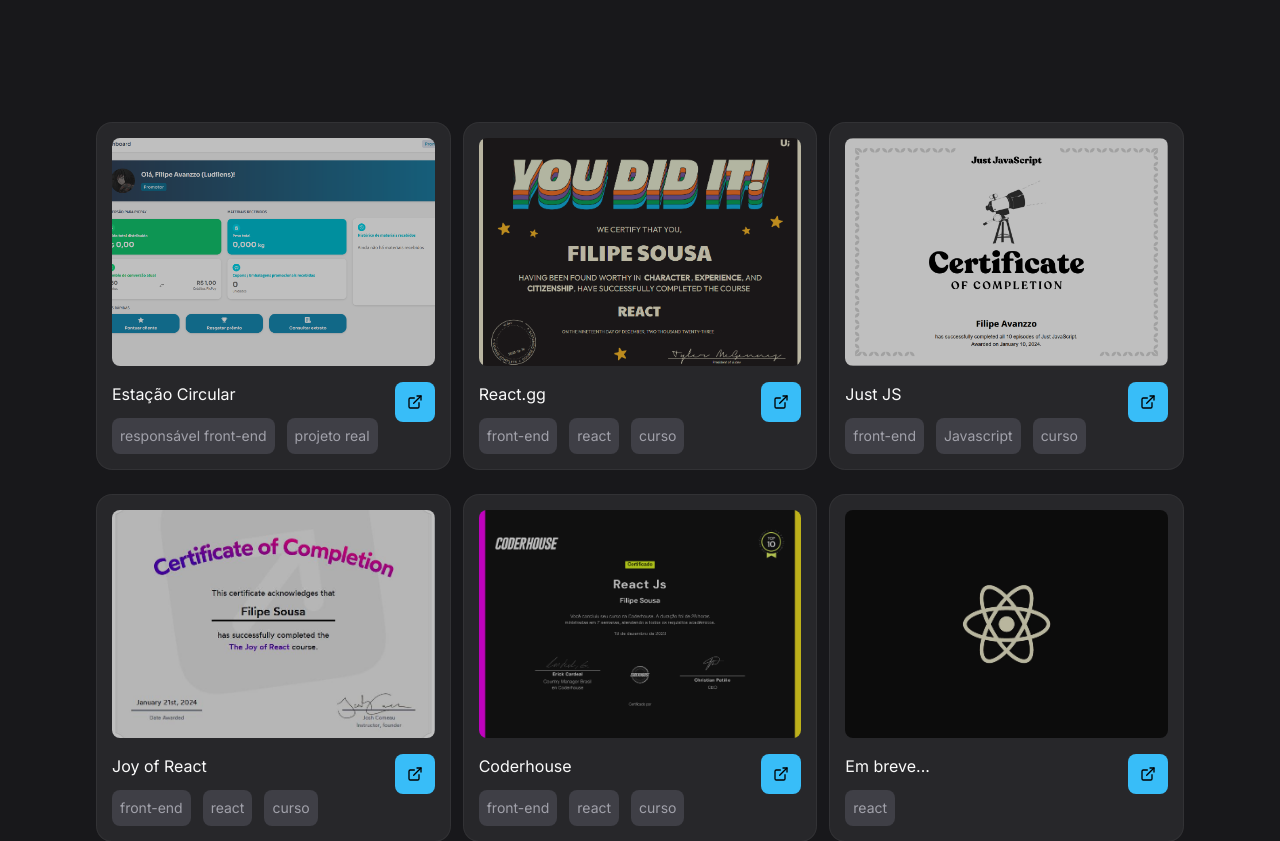
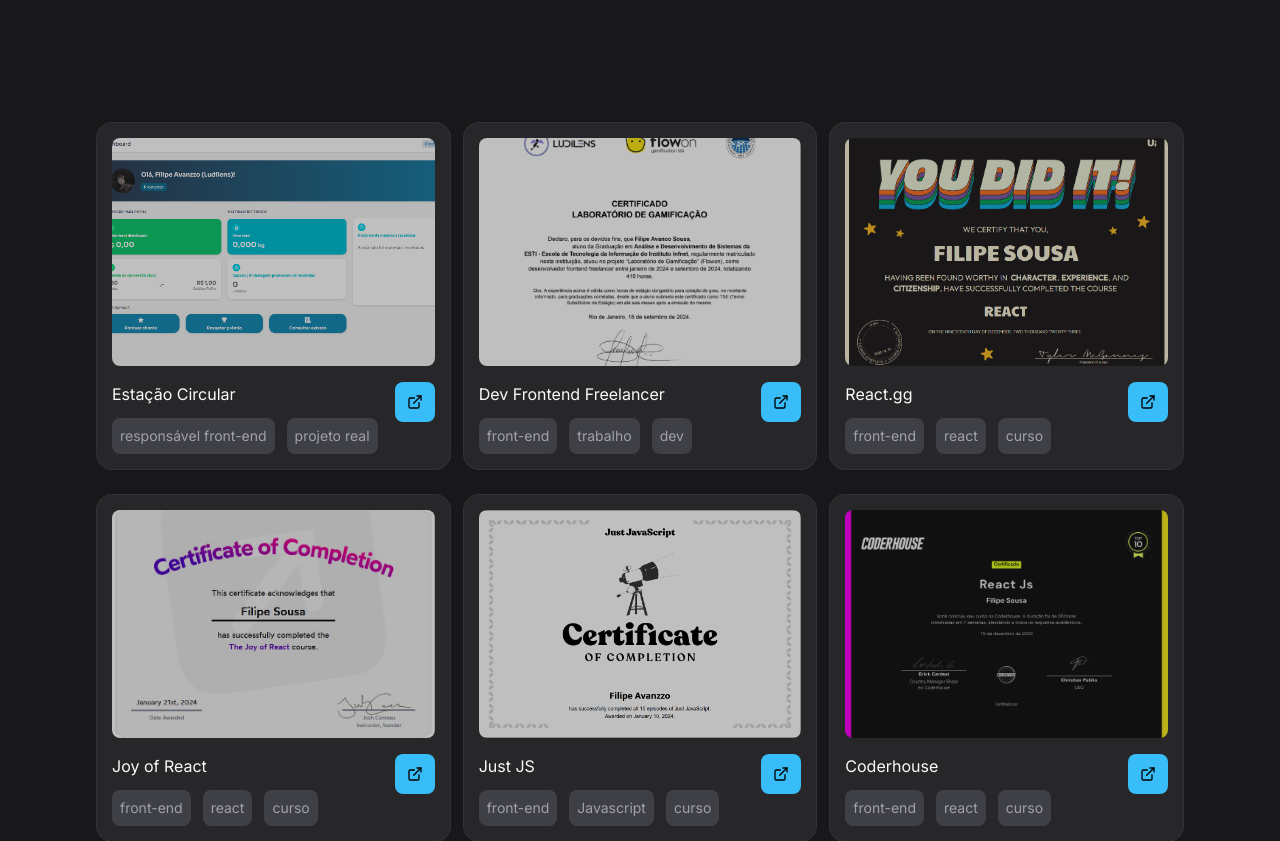
Before and after one commit to filipezzo/avanzzo, a React (Vite) app: page / in a window 1280 px wide. Shown: the part 1360-2201 px from the top of the page. Built offline with nearby package versions, Linux system fonts and the light colour scheme.

Commit message:
chore: update projects

```diff
--- a/src/constants/projects-certifications.ts
+++ b/src/constants/projects-certifications.ts
@@ -17,18 +17,18 @@
 
   {
     id: 2,
+    src: "assets/estagio.png",
+    label: "Dev Frontend Freelancer",
+    tags: ["front-end", "trabalho", "dev"],
+    link: "https://ludilens.com/",
+  },
+
+  {
+    id: 3,
     src: "assets/react-gg.png",
     label: "React.gg",
     tags: ["front-end", "react", "curso"],
     link: "https://react.gg/",
-  },
-
-  {
-    id: 3,
-    src: "assets/justjs.png",
-    label: "Just JS",
-    tags: ["front-end", "Javascript", "curso"],
-    link: "https://justjavascript.com/",
   },
 
   {
@@ -41,17 +41,17 @@
 
   {
     id: 5,
+    src: "assets/justjs.png",
+    label: "Just JS",
+    tags: ["front-end", "Javascript", "curso"],
+    link: "https://justjavascript.com/",
+  },
+
+  {
+    id: 6,
     src: "assets/coderhouse.png",
     label: "Coderhouse",
     tags: ["front-end", "react", "curso"],
     link: "https://www.coderhouse.com",
   },
-
-  {
-    id: 6,
-    src: "assets/coming.png",
-    label: "Em breve...",
-    tags: ["react"],
-    link: "",
-  },
 ];
```
Also changed, not shown: public/assets/estagio.png (added).
